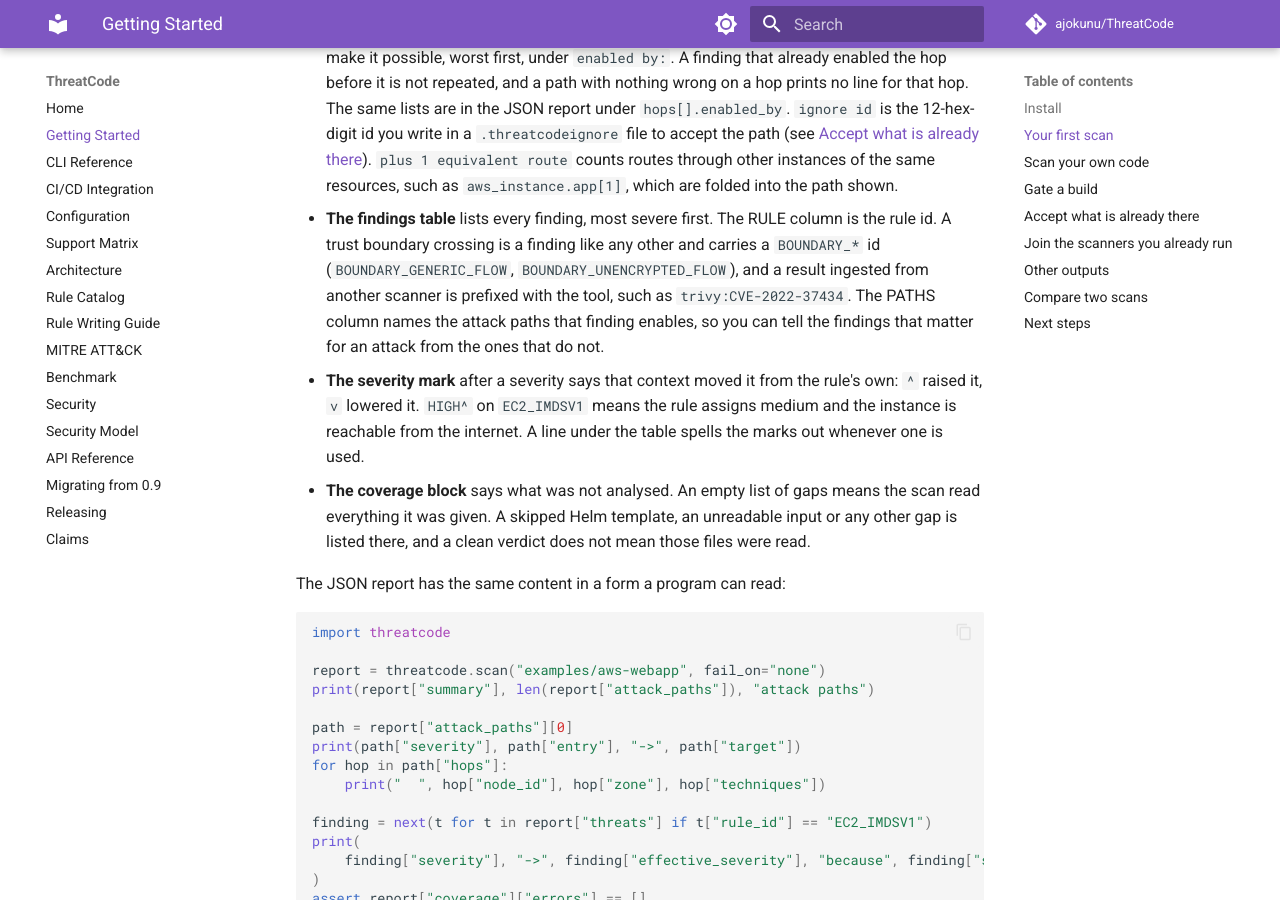
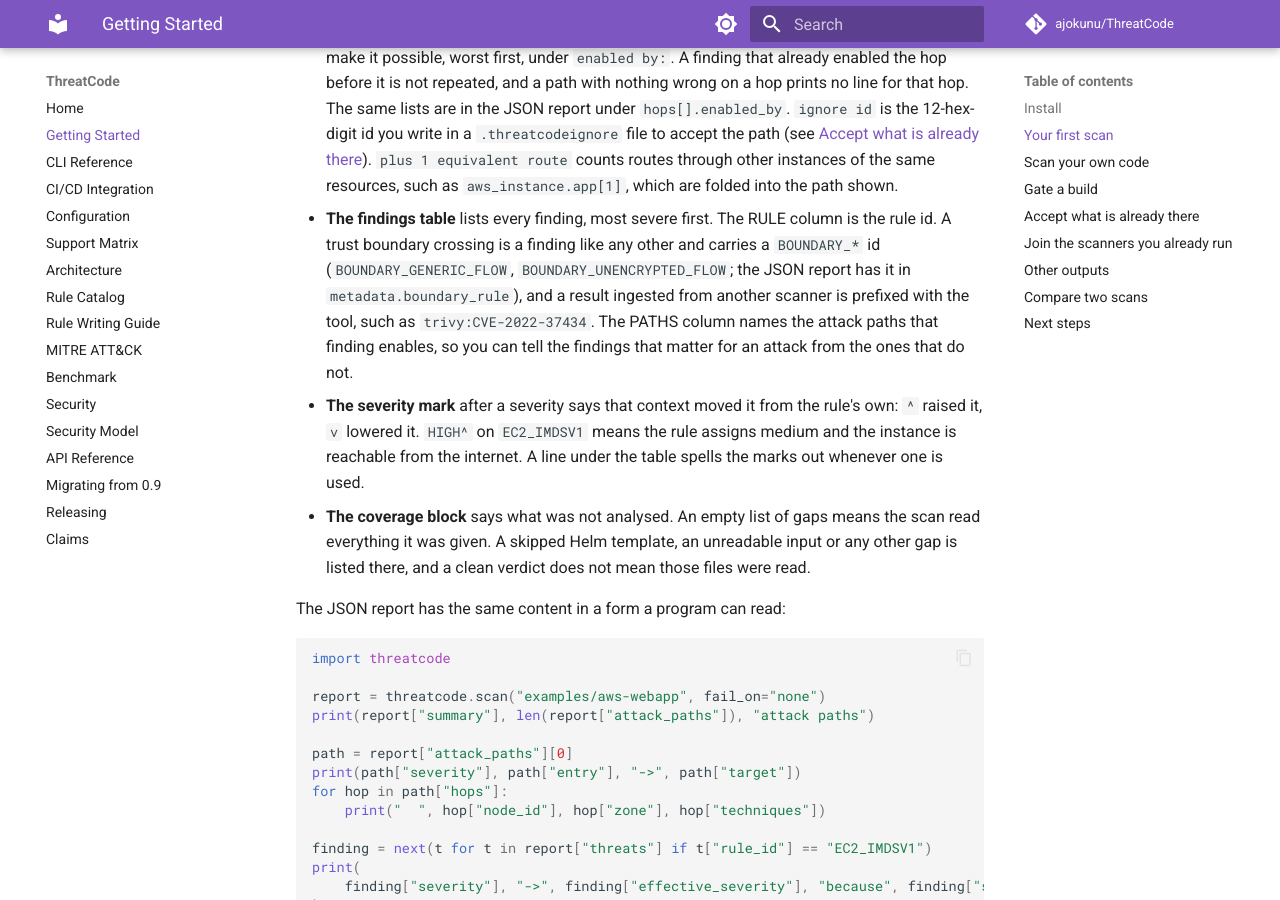
Before and after one commit to ajokunu/ThreatCode, an MkDocs documentation site: the page built from docs/getting-started.md, in a window 1280 px wide and 900 px high, scrolled down 2576 px. Built offline with MkDocs 1.6.1 and Material for MkDocs 9.7.7, drawn with Linux system fonts in a browser that asks for light colours; comment, search, counter and statistics services are not loaded.

Commit message:
docs: name the JSON field of a boundary id, list info diagnostics, trim CONTRIBUTING

```diff
--- a/docs/getting-started.md
+++ b/docs/getting-started.md
@@ -126,7 +126,7 @@ Read it from the top.
   `plus 1 equivalent route` counts routes through other instances of the same resources, such as `aws_instance.app[1]`, which are folded into the path shown.
 - **The findings table** lists every finding, most severe first.
   The RULE column is the rule id.
-  A trust boundary crossing is a finding like any other and carries a `BOUNDARY_*` id (`BOUNDARY_GENERIC_FLOW`, `BOUNDARY_UNENCRYPTED_FLOW`), and a result ingested from another scanner is prefixed with the tool, such as `trivy:CVE-2022-37434`.
+  A trust boundary crossing is a finding like any other and carries a `BOUNDARY_*` id (`BOUNDARY_GENERIC_FLOW`, `BOUNDARY_UNENCRYPTED_FLOW`; the JSON report has it in `metadata.boundary_rule`), and a result ingested from another scanner is prefixed with the tool, such as `trivy:CVE-2022-37434`.
   The PATHS column names the attack paths that finding enables, so you can tell the findings that matter for an attack from the ones that do not.
 - **The severity mark** after a severity says that context moved it from the rule's own: `^` raised it, `v` lowered it.
   `HIGH^` on `EC2_IMDSV1` means the rule assigns medium and the instance is reachable from the internet.
```
Also changed, not shown: CONTRIBUTING.md (+1 -1 lines), docs/support-matrix.md (+2 -0 lines).
